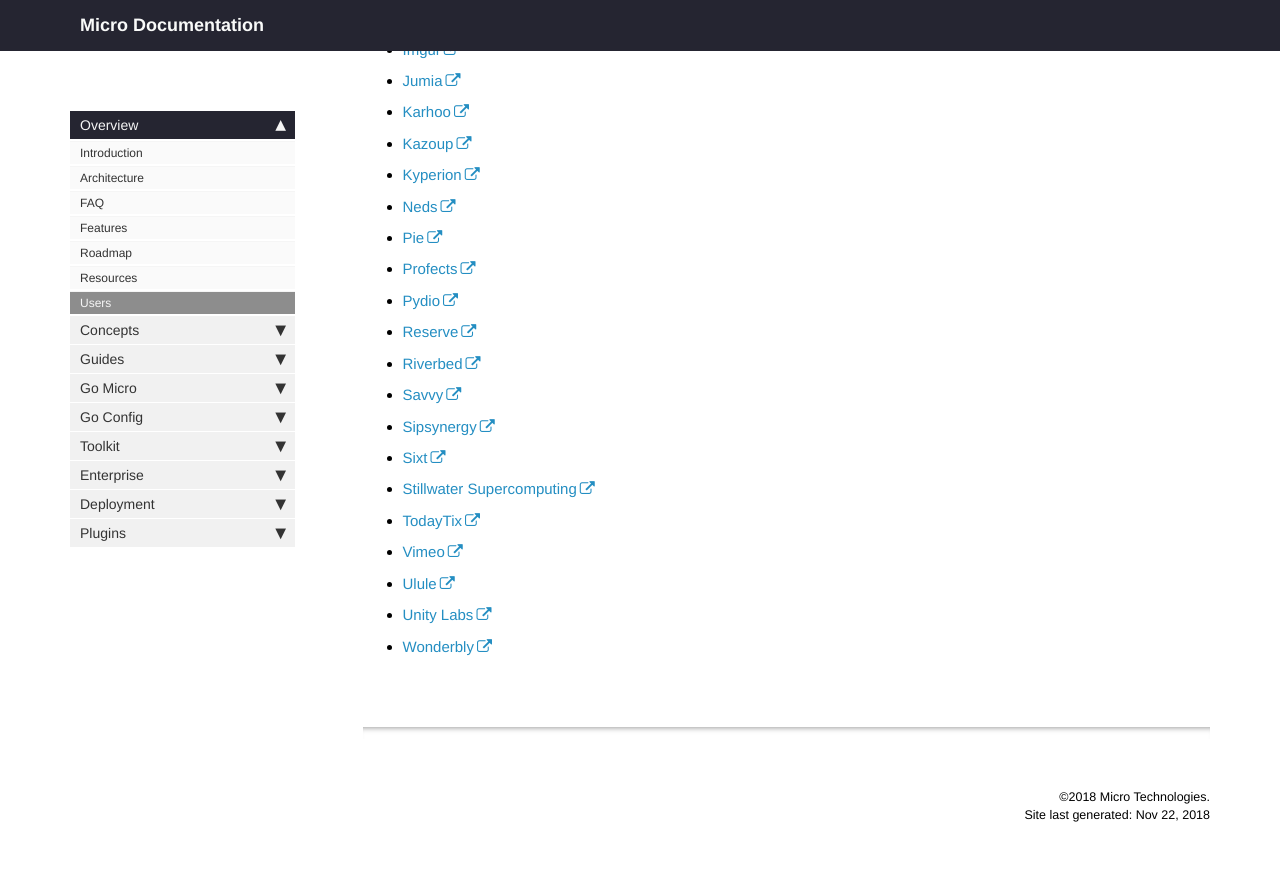
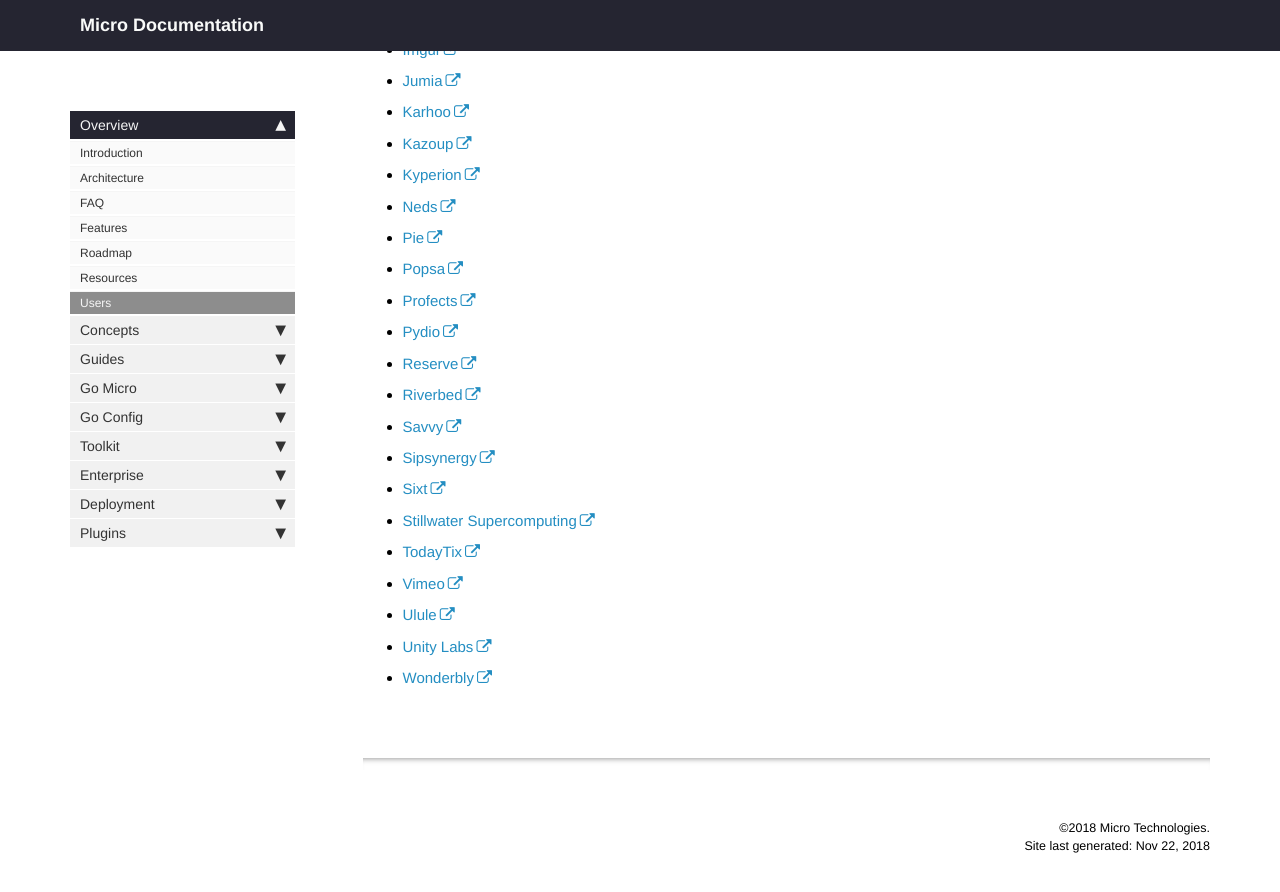
Before and after one commit to vonhraban/docs-1, a Jekyll site: the page built from pages/users.md, in a window 1280 px wide and 900 px high, scrolled down 502 px. Shown: the top 892 px of the window. Built offline with Jekyll 4.4.1, drawn with Linux system fonts in a browser that asks for light colours; nearby versions of some CDN libraries; comment, search, counter and statistics services are not loaded.

Commit message:
Added Popsa as a user of Micro

```diff
--- a/pages/users.md
+++ b/pages/users.md
@@ -25,6 +25,7 @@ If you're using Micro, feel free to add your company
 - [Kyperion](https://kyperion.com)
 - [Neds](https://www.neds.com.au/)
 - [Pie](http://pie.io/)
+- [Popsa](https://popsa.com/)
 - [Profects](https://profects.com/)
 - [Pydio](https://pydio.com/)
 - [Reserve](https://reserve.com/)
```
